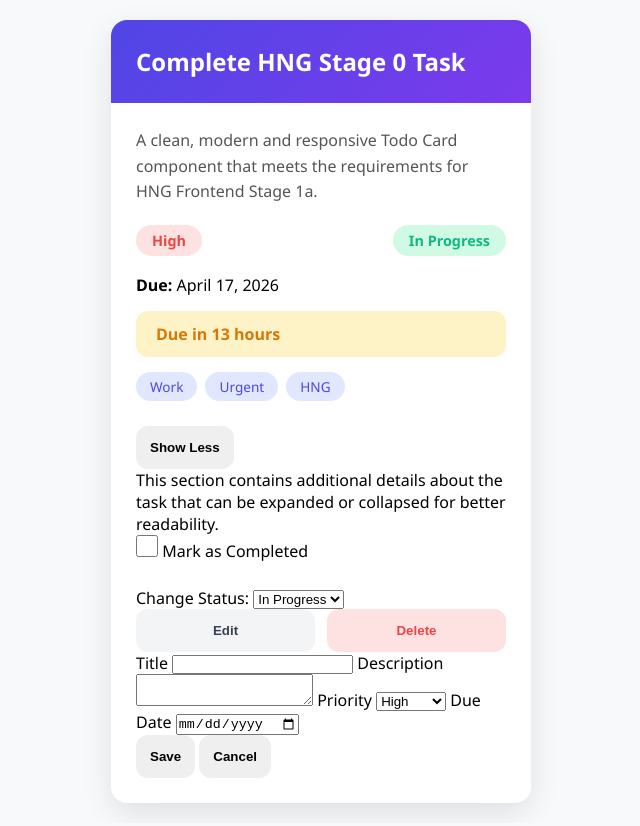
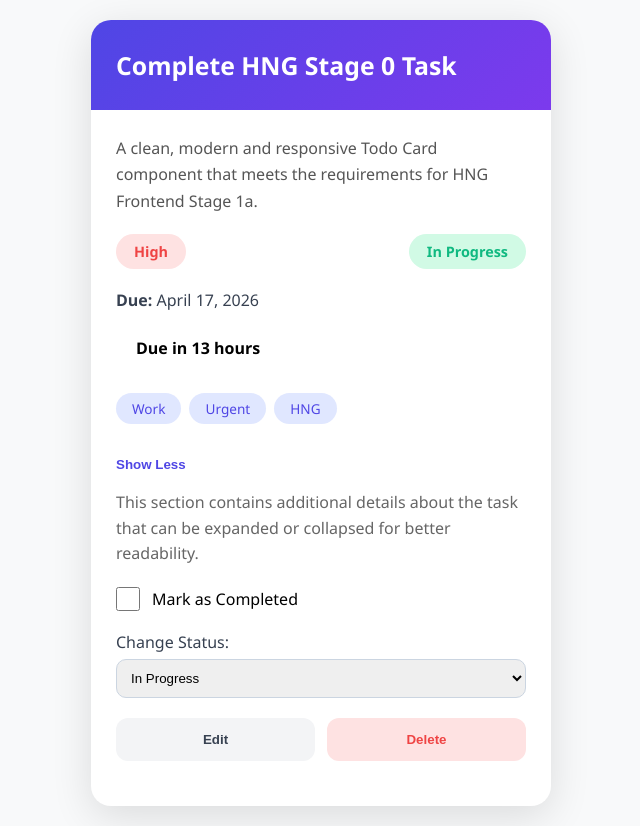
Before and after one commit to adetayoishola/hng-stage-0-todo-card, a plain HTML site: page index.html in a window 1280 px wide. Both pictures are taken after a click on the button "Show More here". Shown: the whole page, without its empty margins (319-959 px from the left). Drawn offline with Linux system fonts and the light colour scheme.

Commit message:
Update style.css

```diff
--- a/style.css
+++ b/style.css
@@ -17,70 +17,68 @@
 .todo-card {
   background-color: white;
   width: 100%;
-  max-width: 420px;
-  border-radius: 16px;
-  box-shadow: 0 10px 30px rgba(0, 0, 0, 0.1);
+  max-width: 460px;
+  border-radius: 20px;
+  box-shadow: 0 10px 40px rgba(0, 0, 0, 0.12);
   overflow: hidden;
 }
 
+/* Header */
 .card-header {
   background: linear-gradient(135deg, #4f46e5, #7c3aed);
   color: white;
-  padding: 25px;
+  padding: 28px 25px;
 }
 
 .card-header h2 {
-  font-size: 1.5rem;
+  font-size: 1.55rem;
   font-weight: 700;
 }
 
+/* Body */
 .card-body {
   padding: 25px;
 }
 
 .description {
   color: #555;
-  line-height: 1.6;
+  line-height: 1.65;
   margin-bottom: 20px;
 }
 
+/* Priority & Status */
 .info-row {
   display: flex;
   justify-content: space-between;
   align-items: center;
-  margin-bottom: 18px;
+  margin-bottom: 20px;
 }
 
-.priority {
-  padding: 6px 16px;
-  background-color: #fee2e2;
-  color: #ef4444;
-  border-radius: 20px;
+.priority, .status {
+  padding: 8px 18px;
+  border-radius: 25px;
   font-size: 0.9rem;
   font-weight: 600;
 }
 
-.status {
-  padding: 6px 16px;
-  background-color: #d1fae5;
-  color: #10b981;
-  border-radius: 20px;
-  font-size: 0.9rem;
-  font-weight: 600;
-}
+.priority { background-color: #fee2e2; color: #ef4444; }
+.status { background-color: #d1fae5; color: #10b981; }
 
-.due-date, .time-remaining {
-  margin-bottom: 15px;
+/* Due Date & Time */
+.due-date {
+  margin-bottom: 12px;
+  color: #374151;
+  font-weight: 500;
 }
 
 .time-remaining {
-  padding: 12px 20px;
+  padding: 14px 20px;
   border-radius: 12px;
   font-weight: 600;
-  background-color: #fef3c7;
-  color: #d97706;
+  margin-bottom: 20px;
 }
 
+/* Tags */
 .tags {
   display: flex;
   flex-wrap: wrap;
@@ -89,26 +87,70 @@
 }
 
 .tag {
-  padding: 5px 14px;
+  padding: 6px 16px;
   background-color: #e0e7ff;
   color: #4f46e5;
-  border-radius: 20px;
+  border-radius: 30px;
   font-size: 0.85rem;
 }
 
+/* Checkbox */
 .checkbox-container {
-  margin-bottom: 25px;
+  display: flex;
+  align-items: center;
+  gap: 12px;
+  margin-bottom: 20px;
 }
 
 input[type="checkbox"] {
-  width: 22px;
-  height: 22px;
+  width: 24px;
+  height: 24px;
   accent-color: #4f46e5;
 }
 
+/* Status Control */
+.status-control {
+  margin-bottom: 20px;
+}
+
+.status-control label {
+  display: block;
+  margin-bottom: 6px;
+  font-weight: 500;
+  color: #374151;
+}
+
+.status-control select {
+  width: 100%;
+  padding: 10px;
+  border: 1px solid #cbd5e1;
+  border-radius: 10px;
+}
+
+/* Expand Button */
+.expand-btn {
+  background: none;
+  border: none;
+  color: #4f46e5;
+  font-weight: 600;
+  cursor: pointer;
+  padding: 8px 0;
+  margin-bottom: 10px;
+}
+
+/* Collapsible */
+.collapsible {
+  display: none;
+  margin-bottom: 20px;
+  color: #666;
+  line-height: 1.6;
+}
+
+/* Action Buttons */
 .actions {
   display: flex;
   gap: 12px;
+  margin-bottom: 20px;
 }
 
 button {
@@ -118,6 +160,7 @@
   border-radius: 12px;
   font-weight: 600;
   cursor: pointer;
+  transition: all 0.3s;
 }
 
 .edit-btn {
@@ -130,14 +173,63 @@
   color: #ef4444;
 }
 
+button:hover {
+  transform: translateY(-2px);
+}
+
+/* Edit Form */
+.edit-form {
+  margin-top: 15px;
+  padding: 20px;
+  background-color: #f8fafc;
+  border: 1px solid #e2e8f0;
+  border-radius: 16px;
+  display: none;
+}
+
+.edit-form label {
+  display: block;
+  margin-bottom: 6px;
+  font-weight: 500;
+  color: #374151;
+}
+
+.edit-form input,
+.edit-form textarea,
+.edit-form select {
+  width: 100%;
+  padding: 12px;
+  margin-bottom: 15px;
+  border: 1px solid #cbd5e1;
+  border-radius: 10px;
+  font-size: 1rem;
+}
+
+.edit-form textarea {
+  min-height: 100px;
+  resize: vertical;
+}
+
+.form-actions {
+  display: flex;
+  gap: 10px;
+  margin-top: 10px;
+}
+
+.form-actions button {
+  padding: 12px 20px;
+}
+
+/* Completed State */
 .completed {
   text-decoration: line-through;
-  opacity: 0.7;
+  opacity: 0.75;
 }
 
-
+/* Responsive */
 @media (max-width: 480px) {
   .todo-card {
     margin: 10px;
+    border-radius: 16px;
   }
 }
```
